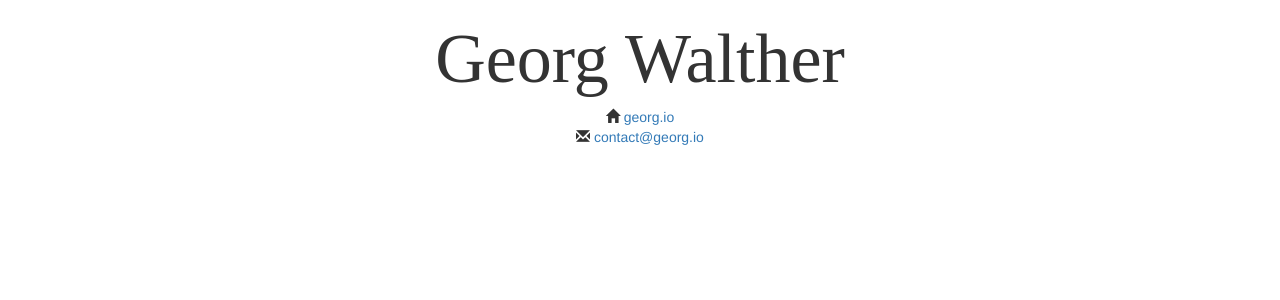
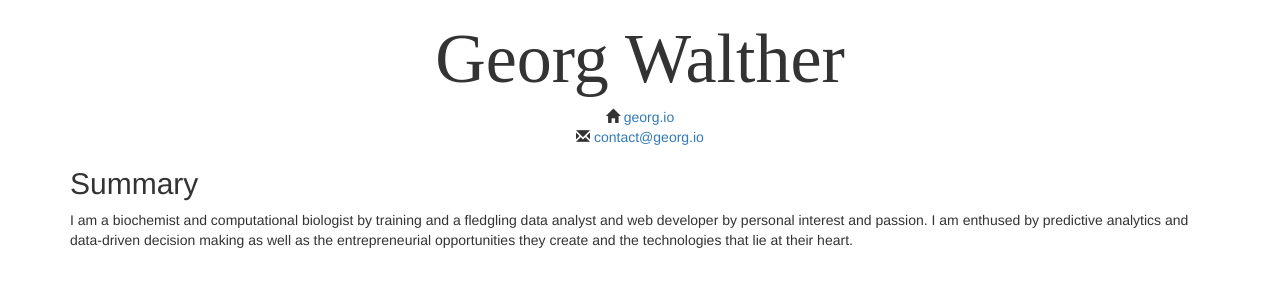
Before and after one commit to waltherg/backup.waltherg.github.io, a Jekyll site: the page cv/index.html, which Jekyll copies as it is, in a window 1280 px wide. Shown: the top 300 px of the page. Built offline with Jekyll 4.4.1, drawn with Linux system fonts in a browser that asks for light colours; nearby versions of some CDN libraries; some web fonts are replaced.

Commit message:
add summary

```diff
--- a/cv/index.html
+++ b/cv/index.html
@@ -56,5 +56,16 @@
     <span class="glyphicon glyphicon-home"></span><a href="http://georg.io"> georg.io </a><br/>
     <span class="glyphicon glyphicon-envelope"></span><a href="mailto:contact@georg.io"> contact@georg.io </a>
   </div>
+
+  <h2>Summary</h2>
+  <p>
+    I am a biochemist and computational biologist by training and a fledgling
+    data analyst and web developer by personal interest and passion.
+
+    I am enthused by predictive analytics and data-driven decision making
+    as well as the entrepreneurial opportunities they create and the
+    technologies that lie at their heart.
+  </p>
+
 </div>
 </body>
```
